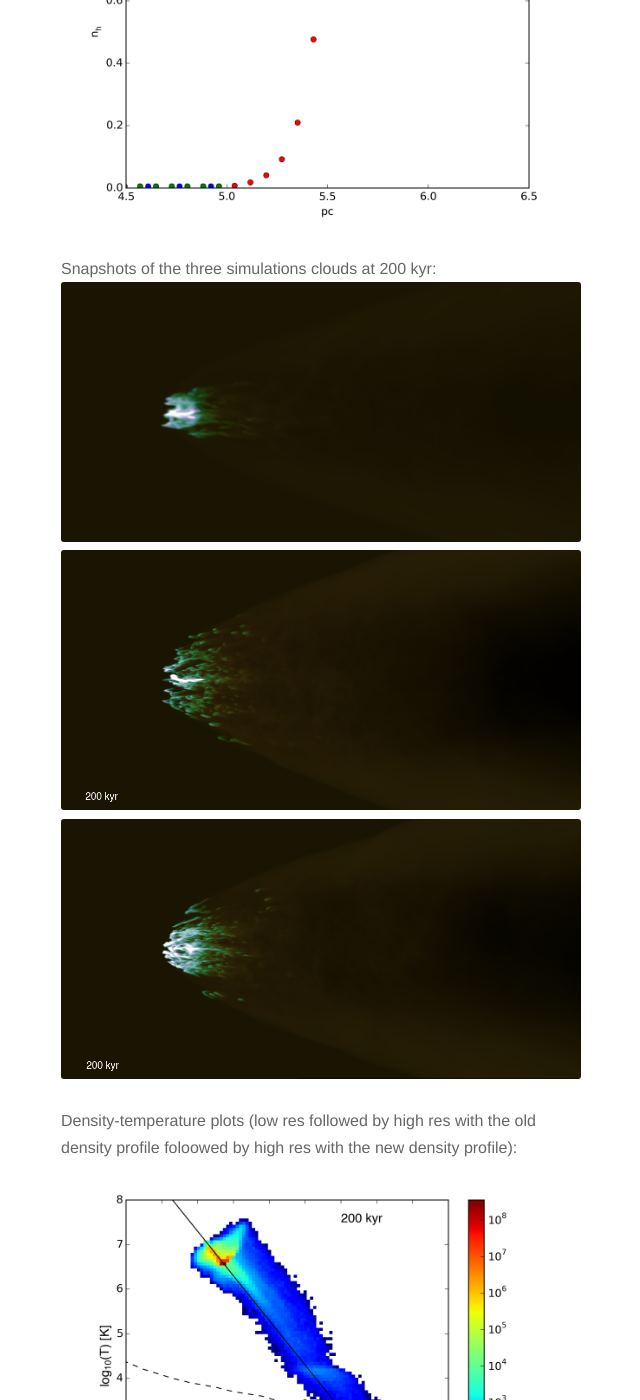
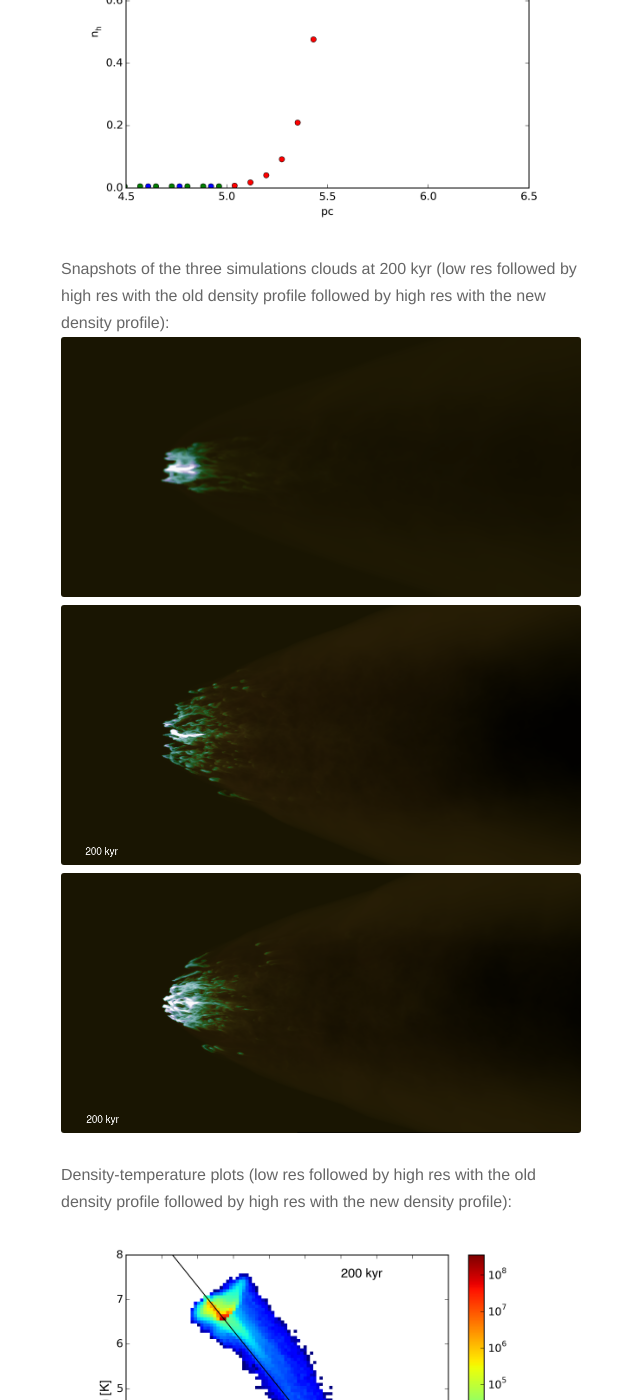
Before and after one commit to evaneschneider/site, a Jekyll site: the page built from _posts/2016-3-25-Density_Profile_Effects.markdown, in a window 1280 px wide and 1400 px high, scrolled down 783 px. Shown: the whole window, without its empty margins (319-959 px from the left). Built offline with Jekyll 4.4.1, drawn with Linux system fonts in a browser that asks for light colours; nearby versions of some CDN libraries; formulas are drawn with MathJax 3.

Commit message:
minor changes

```diff
--- a/_posts/2016-3-25-Density_Profile_Effects.markdown
+++ b/_posts/2016-3-25-Density_Profile_Effects.markdown
@@ -18,14 +18,15 @@ a 1D slice through the center of the cloud, zoomed in on the outer edge.
 <img src="{{ site.url }}assets/images/density_profiles.png">
 
 
-Snapshots of the three simulations clouds at 200 kyr:
+Snapshots of the three simulations clouds at 200 kyr (low res followed by high res with the old
+density profile followed by high res with the new density profile):
 <img src="{{ site.url }}assets/images/swn1_lowres_200.png">
 <img src="{{ site.url }}assets/images/swn1_highres_200.png">
 <img src="{{ site.url }}assets/images/swn1_highres_old_200.png">
 
 
 Density-temperature plots (low res followed by high res with the old
-density profile foloowed by high res with the new density profile):
+density profile followed by high res with the new density profile):
 <img src="{{ site.url }}assets/images/swn1_lowres_nT_200.png">
 <img src="{{ site.url }}assets/images/swn1_highres_old_nT_20.png">
 <img src="{{ site.url }}assets/images/swn1_highres_nT_20.png">
```
